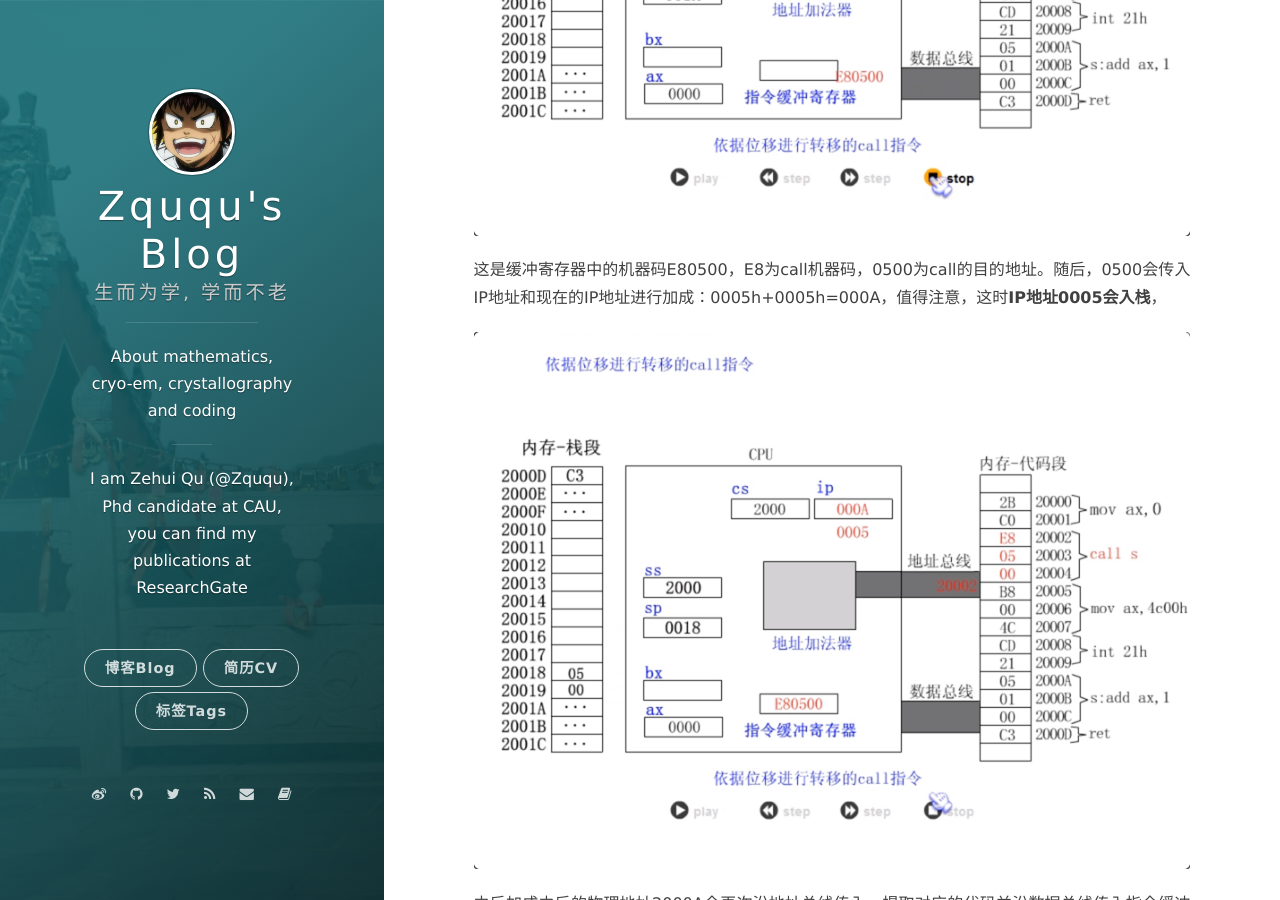
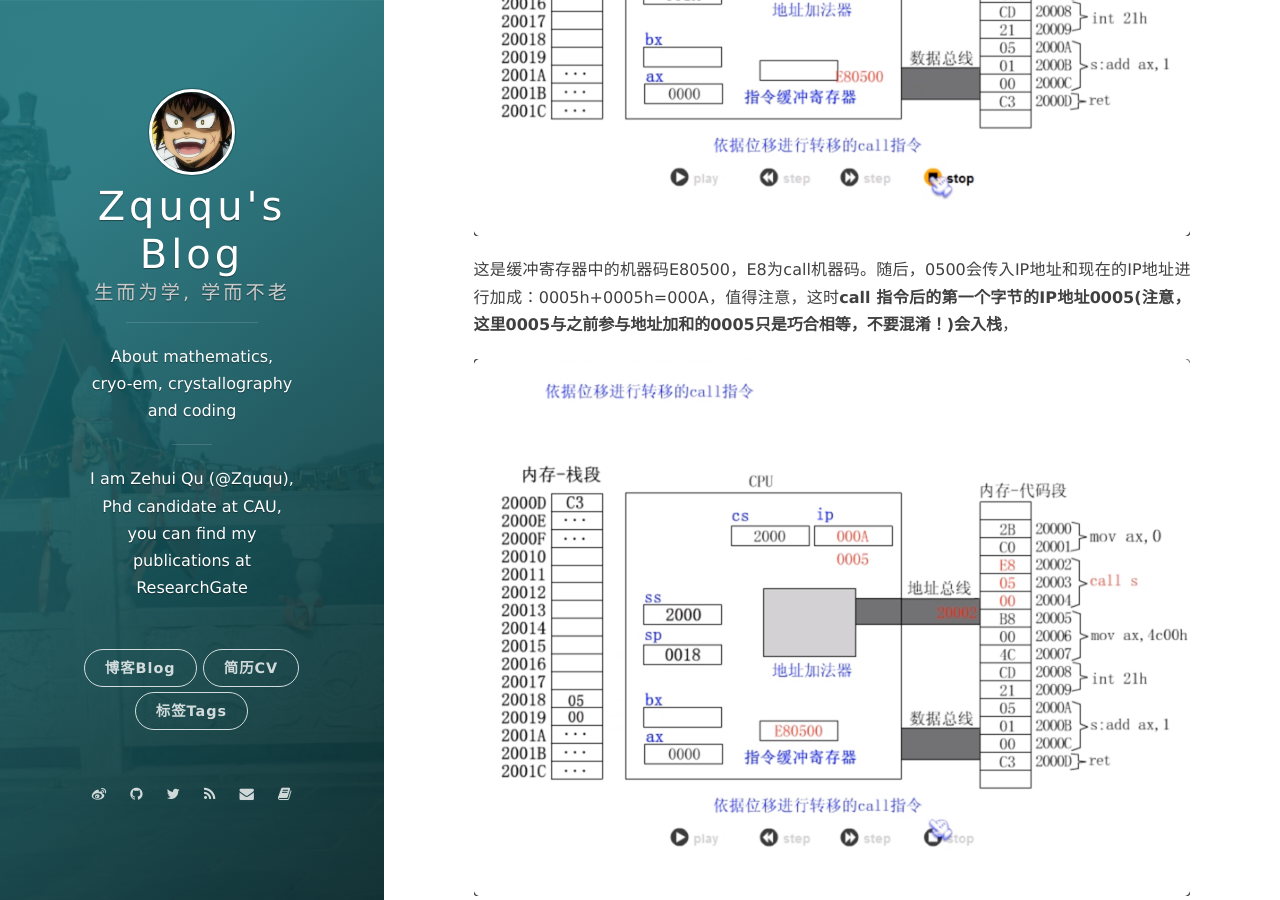
Before and after one commit to onevcat/vno-jekyll, a Jekyll site: the page built from _posts/2019-12-10-assembly-language-41.markdown, in a window 1280 px wide and 900 px high, scrolled down 5508 px. Built offline with Jekyll 4.4.1, drawn with Linux system fonts in a browser that asks for light colours; nearby versions of some CDN libraries; comment, search, counter and statistics services are not loaded; some of the changed text lies outside the part shown.

Commit message:
fix the post

```diff
--- a/_posts/2019-12-10-assembly-language-41.markdown
+++ b/_posts/2019-12-10-assembly-language-41.markdown
@@ -143,7 +143,7 @@ CPU执行此种格式的call指令时，进行如下操作，
 
 开始时指针指向7的位置，即为空栈，在执行call指令时，push IP入栈，指针指向5的位置。
 
-16位位移=标号处的地址-call指令后的第一个字节的地址；
+**16位位移=标号处的地址-call指令后的第一个字节的地址**；
 16位位移的范围为-32768~32767，用补码表示；
 16位位移由编译程序在编译时算出。
 
@@ -162,7 +162,7 @@ jmp near ptr 标号
 ![figure2](/assets/201912/2019-12-10_10-10-02.png)
 ![figure3](/assets/201912/2019-12-10_10-10-50.png)
 
-这是缓冲寄存器中的机器码E80500，E8为call机器码，0500为call的目的地址。随后，0500会传入IP地址和现在的IP地址进行加成：0005h+0005h=000A，值得注意，这时**IP地址0005会入栈**，
+这是缓冲寄存器中的机器码E80500，E8为call机器码。随后，0500会传入IP地址和现在的IP地址进行加成：0005h+0005h=000A，值得注意，这时**call 指令后的第一个字节的IP地址0005(注意，这里0005与之前参与地址加和的0005只是巧合相等，不要混淆！)会入栈**，
 
 ![figure4](/assets/201912/2019-12-10_10-11-46.png)
 
@@ -192,8 +192,6 @@ jmp near ptr 标号
 | 4 | 1000\:7  | 58     | s\:pop ax |
 
 在1处，ax = 0, IP --> 1000:3<br>
-在2处，IP --> 1000:7, ax = 7入栈<br>
-在3处，inc ax, ax = 8<br>
-在4处，pop ax，ax = 8 - 2 = 6
-
-(不知道对不对)
+在2处，IP --> 1000:7, 入栈call指令后第一个字节的IP地址，即ax = 6<br>
+在3处, inc ax, ax = 6 + 1 = 7<br>
+在4处，pop ax，ax = 6
```
